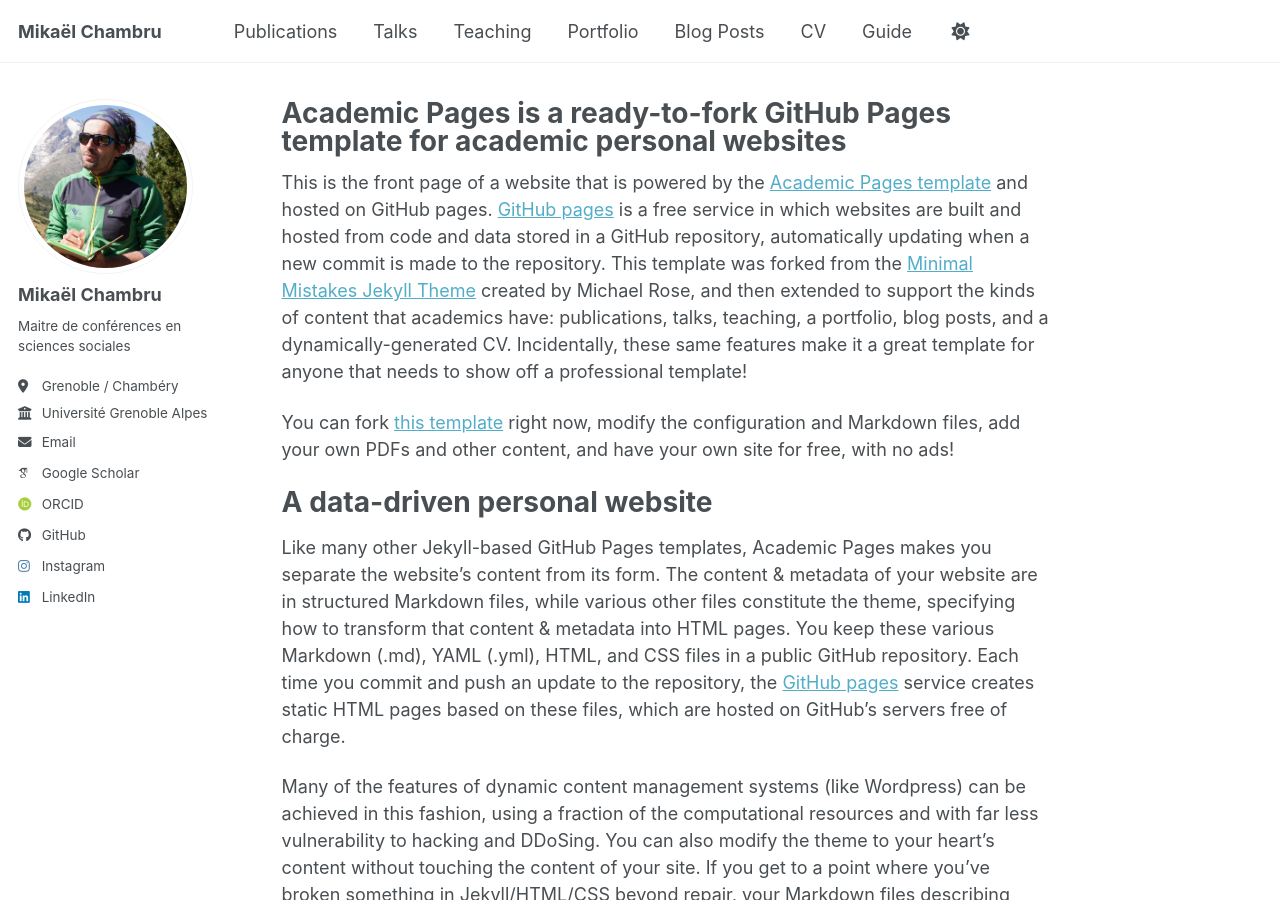
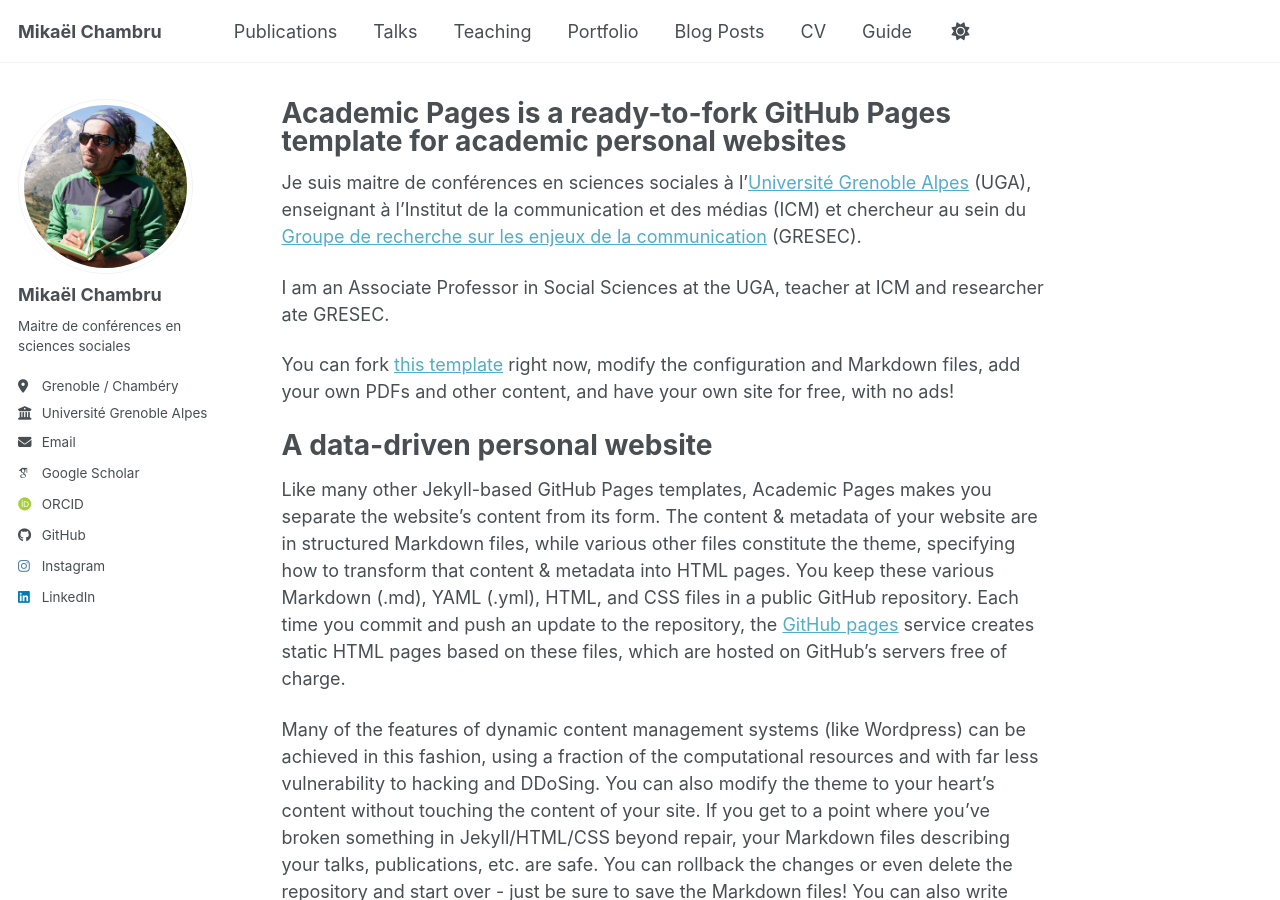
Before and after one commit to mikaelchambru/mikaelchambru.github.io, a Jekyll site: the page built from _pages/about.md, in a window 1280 px wide and 900 px high. Built offline with Jekyll 4.4.1, drawn with Linux system fonts in a browser that asks for light colours; some web fonts are replaced; a script bundle is joined from its source files by our own code; library files that are not in the unit come from our copies.

Commit message:
Update about.md

```diff
--- a/_pages/about.md
+++ b/_pages/about.md
@@ -7,7 +7,10 @@
   - /about.html
 ---
 
-This is the front page of a website that is powered by the [Academic Pages template](https://github.com/academicpages/academicpages.github.io) and hosted on GitHub pages. [GitHub pages](https://pages.github.com) is a free service in which websites are built and hosted from code and data stored in a GitHub repository, automatically updating when a new commit is made to the repository. This template was forked from the [Minimal Mistakes Jekyll Theme](https://mmistakes.github.io/minimal-mistakes/) created by Michael Rose, and then extended to support the kinds of content that academics have: publications, talks, teaching, a portfolio, blog posts, and a dynamically-generated CV. Incidentally, these same features make it a great template for anyone that needs to show off a professional template!
+Je suis maitre de conférences en sciences sociales à l'[Université Grenoble Alpes](https://www.univ-grenoble-alpes.fr) (UGA), enseignant à l'Institut de la communication et des médias (ICM) et chercheur au sein du [Groupe de recherche sur les enjeux de la communication](https://gresec.univ-grenoble-alpes.fr) (GRESEC).
+
+I am an Associate Professor in Social Sciences at the UGA, teacher at ICM and researcher ate GRESEC.
+
 
  You can fork [this template](https://github.com/academicpages/academicpages.github.io) right now, modify the configuration and Markdown files, add your own PDFs and other content, and have your own site for free, with no ads!
 
```
